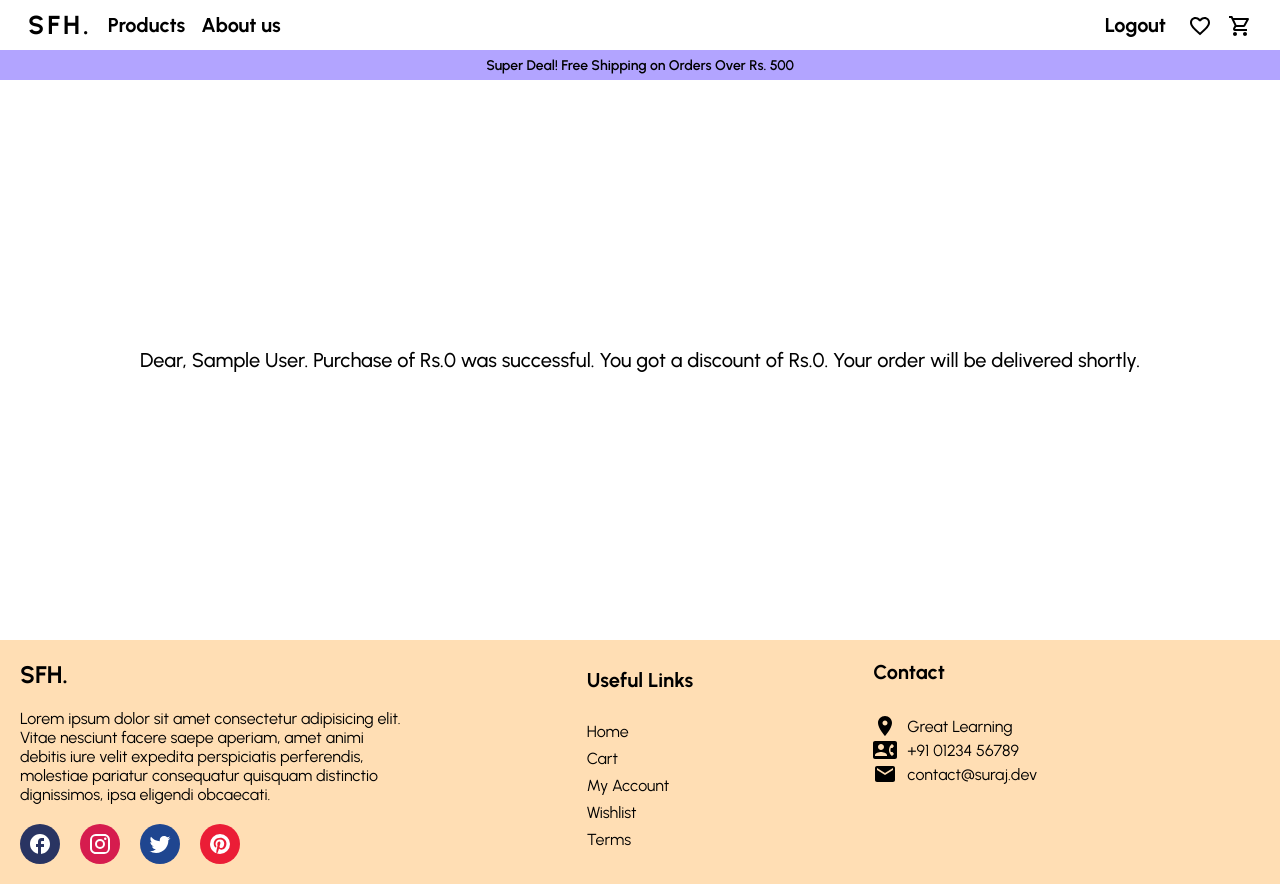
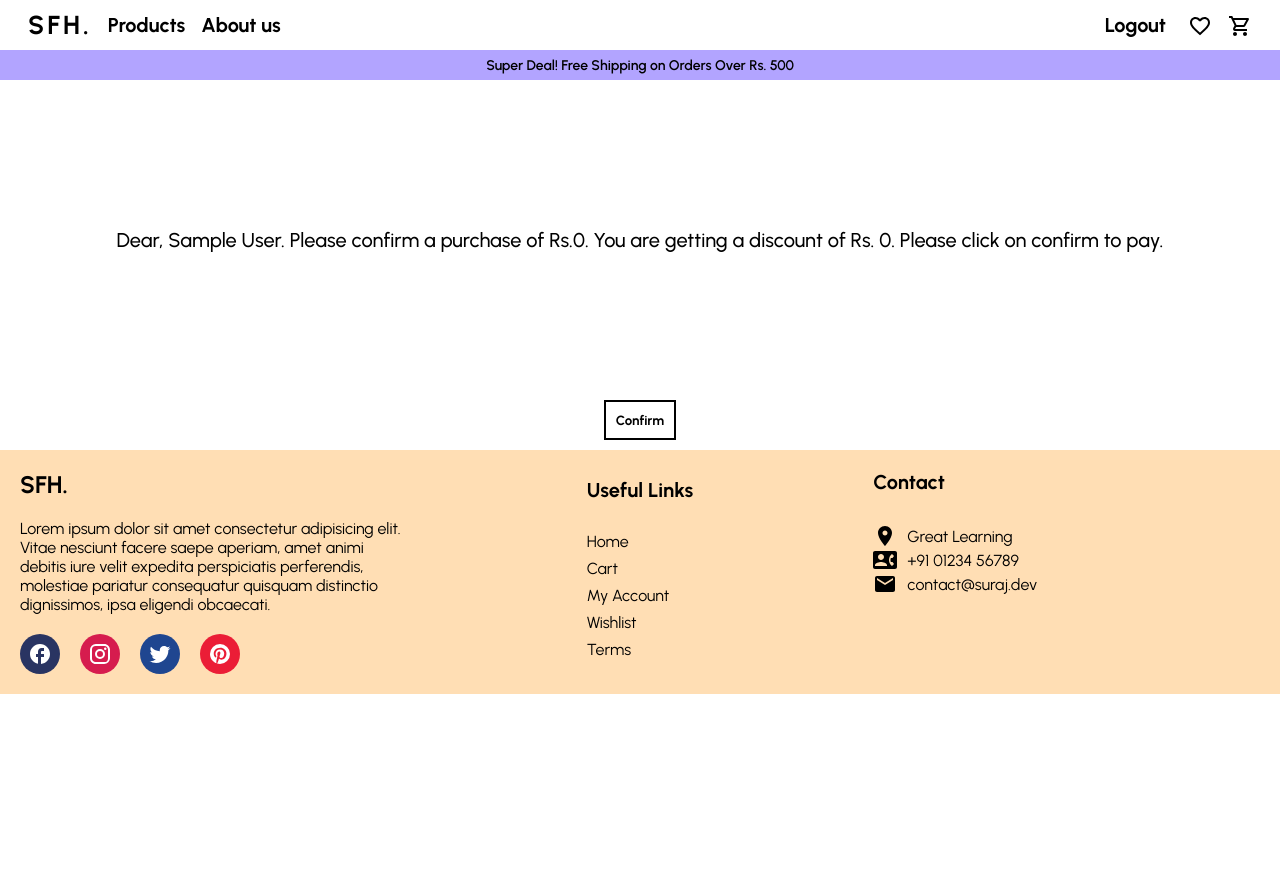
Before and after one commit to culeivan13/shopforhomeclient, a React (Create React App) app: page /success in a window 1280 px wide. After the commit the page ends 800 px from the top, so only its background shows below. Built offline with nearby package versions, Linux system fonts and the light colour scheme; sample sign-in values are in the browser's storage.

Commit message:
generating sales logic applied

```diff
--- a/src/pages/Register.jsx
+++ b/src/pages/Register.jsx
@@ -105,10 +105,15 @@ const Register = () => {
         console.log(res);
         setMessage("Registered successfully");
       } catch (err) {
-        console.log(err);
-        setMessage(
-          "Error while registering. All the fields are required. Try again"
-        );
+        if (err.response.data.code === 11000) {
+          setMessage(
+            "Email already taken. Try again with a different email id."
+          );
+        } else {
+          setMessage(
+            "Error while registering. All the fields are required. Try again"
+          );
+        }
       }
     };
     registerUser();
--- a/src/pages/Success.jsx
+++ b/src/pages/Success.jsx
@@ -4,11 +4,12 @@ import Announcement from "../components/Announcement";
 import Footer from "../components/Footer";
 import { useDispatch, useSelector } from "react-redux";
 import { resetCart } from "../redux/cartRedux";
-import { useEffect, useState } from "react";
+import { useState } from "react";
+import { publicRequest } from "../requestMethods";
 
 const Container = styled.div`
   display: flex;
-  min-height: 70vh;
+  min-height: 40vh;
   justify-content: center;
   align-items: center;
 `;
@@ -21,29 +22,75 @@ const Success = () => {
   const dispatch = useDispatch();
   const cart = useSelector((state) => state.cart);
   const user = useSelector((state) => state.user);
-  const [total, setTotal] = useState(0);
-  const [discount, setDiscount] = useState(0);
-  const [name, setName] = useState("");
+  const [message, setMessage] = useState(`Dear, ${
+    user.currentUser.name
+  }. Please confirm a purchase of Rs.${cart.total - cart.discount}. You
+    are getting a discount of Rs.
+    ${cart.discount}. Please click on confirm to pay.`);
 
-  useEffect(() => {
-    setTotal(cart.total);
-    setDiscount(cart.discount);
-    setName(user.currentUser.name);
+  const handleSales = () => {
+    const generateSale = async () => {
+      const userId = user.currentUser.id;
+      const totalPrice = cart.total;
+      const discountPrice = cart.discount;
+      const products = [];
+
+      cart.products.forEach((product) => {
+        products.push({
+          productId: product._id,
+          quantity: product.quantity,
+        });
+      });
+
+      const data = {
+        userId,
+        products,
+        total: totalPrice,
+        discount: discountPrice,
+        net: totalPrice - discountPrice,
+      };
+      console.log(data);
+      try {
+        const res = await publicRequest.post("/sales/add", data);
+        console.log(res);
+      } catch (err) {
+        console.log(err);
+      }
+    };
+    generateSale();
+    setMessage("Purchase successful. Thank you for shopping with us.");
     dispatch(resetCart());
-  }, []);
+  };
 
   return (
     <>
-      <Navbar></Navbar>
-      <Announcement></Announcement>
+      <Navbar />
+      <Announcement />
       <Container>
-        <Message>
-          Dear, {name}. Purchase of Rs.{total - discount} was successful. You
-          got a discount of Rs.
-          {discount}. Your order will be delivered shortly.
-        </Message>
+        <Message>{message}</Message>
       </Container>
-      <Footer></Footer>
+      <div
+        style={{
+          display: "flex",
+          alignItems: "center",
+          justifyContent: "center",
+          marginBottom: "10px",
+        }}
+      >
+        <button
+          onClick={handleSales}
+          style={{
+            background: "none",
+            padding: "10px",
+            border: "2px solid black",
+            fontWeight: "bold",
+            cursor: "pointer",
+          }}
+        >
+          Confirm
+        </button>
+      </div>
+      <Footer />
     </>
   );
 };
```
